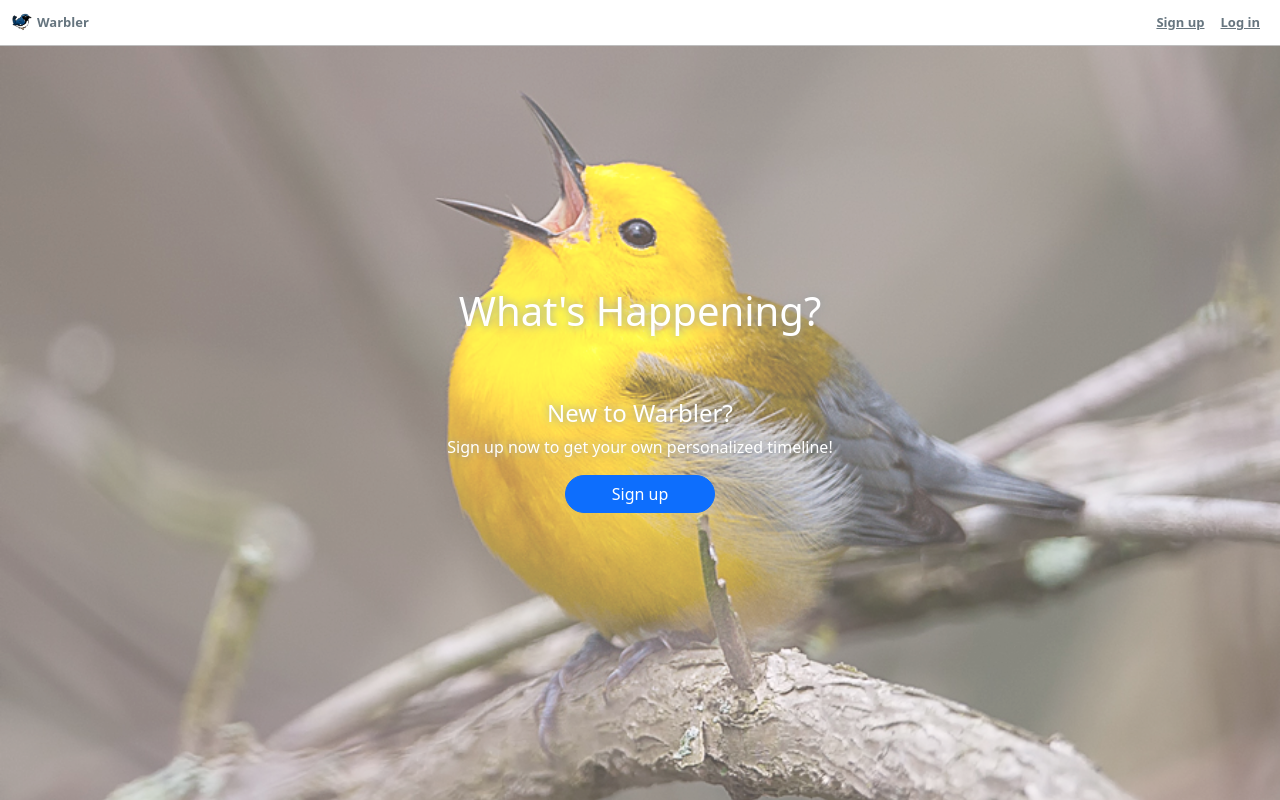
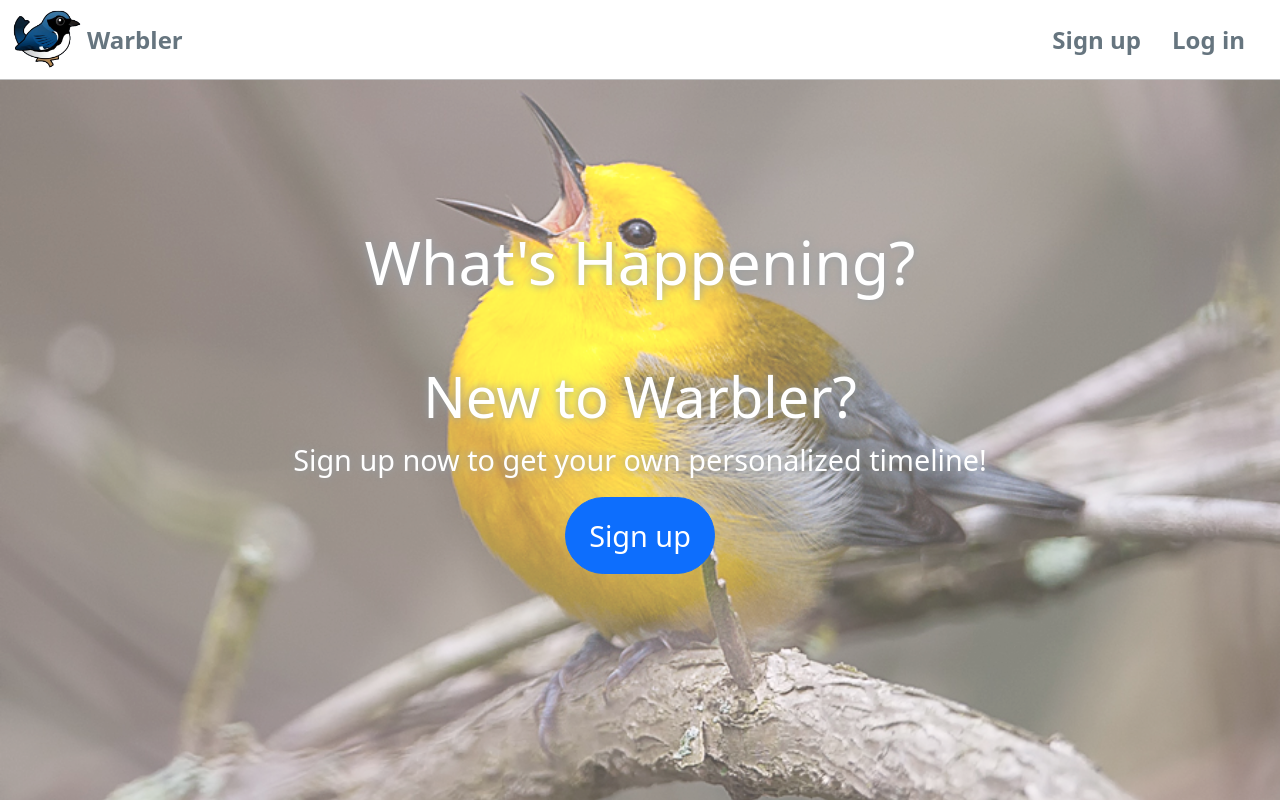
Before and after one commit to shavinski/flask-warbler, a Flask app: page / in a window 1280 px wide. Run offline with Flask 3, Linux system fonts and the light colour scheme.

Commit message:
Revamp navbar
Make nav links more visibile on larger screens
Make logo more visible on smaller screens

```diff
--- a/static/stylesheets/style.css
+++ b/static/stylesheets/style.css
@@ -24,7 +24,7 @@ body.error-404 {
 
 .navbar {
   background-color: #fff;
-  height: 46px;
+  height: 10vh;
   border-bottom: 1px solid rgba(0, 0, 0, 0.25);
   margin-bottom: 1rem;
   position: relative;
@@ -33,8 +33,10 @@ body.error-404 {
 
 .navbar a {
   color: #66757f;
-  font-size: 13px;
+  font-size: clamp(1em, 1vw + 2.5rem, 1.5em);
   font-weight: bold;
+  text-decoration: none;
+  margin-right: 15px;
 }
 
 .navbar a:hover {
@@ -46,16 +48,16 @@ body.error-404 {
   align-items: center;
 }
 
-.navbar-brand > img {
+.navbar-brand>img {
   display: inline-block;
   margin-bottom: 2px;
   margin-right: 5px;
-  width: 20px;
+  width: 70px;
   border-radius: 2px;
 }
 
-.nav > li > a > img {
-  width: 32px;
+.nav>li>a>img {
+  width: 70px;
   border-radius: 32px;
 }
 
@@ -68,9 +70,18 @@ ul.nav.navbar-nav li {
   display: flex;
 }
 
+.logout-btn {
+  font-size: clamp(1em, 1vw + 2.5rem, 1.5em);
+}
+
 nav form.navbar-form {
   display: flex;
   position: relative;
+}
+
+.search-input {
+  width: 300px !important;
+  padding: 1.4em;
 }
 
 #search.form-control {
@@ -82,7 +93,7 @@ nav form.navbar-form {
   box-sizing: border-box;
 }
 
-#search.form-control + .btn {
+#search.form-control+.btn {
   position: absolute;
   right: 9px;
   top: 2px;
@@ -92,8 +103,8 @@ nav form.navbar-form {
   color: #66757f;
 }
 
-#search.form-control + .btn:active,
-#search.form-control + .btn:focus {
+#search.form-control+.btn:active,
+#search.form-control+.btn:focus {
   box-shadow: none;
 }
 
@@ -108,7 +119,7 @@ nav form.navbar-form {
    a background color.
  */
 
-.onboarding > .navbar {
+.onboarding>.navbar {
   background-image: url("/static/images/nav-bg.png");
   background-size: 100% 100%;
 }
@@ -130,11 +141,11 @@ nav form.navbar-form {
   right: 16px;
 }
 
-.onboarding > .navbar a {
+.onboarding>.navbar a {
   color: #fff;
 }
 
-.onboarding > .navbar form.navbar-form {
+.onboarding>.navbar form.navbar-form {
   display: none;
 }
 
@@ -148,7 +159,7 @@ nav form.navbar-form {
   }
 }
 
-nav + .container {
+nav+.container {
   margin-bottom: 1rem;
 }
 
@@ -228,12 +239,12 @@ nav + .container {
   align-items: center;
 }
 
-.user-stats > .ms-auto {
+.user-stats>.ms-auto {
   display: flex;
   align-items: center;
 }
 
-.user-stats > .ms-auto .btn {
+.user-stats>.ms-auto .btn {
   min-width: 105px;
   padding: 6px 16px;
 }
@@ -246,7 +257,7 @@ nav + .container {
   line-height: 1;
 }
 
-.stat > .small {
+.stat>.small {
   color: #657786;
   font-weight: bold;
   font-size: 12px;
@@ -254,7 +265,7 @@ nav + .container {
   margin-bottom: 0;
 }
 
-.stat > .small + h4 {
+.stat>.small+h4 {
   font-size: 18px;
   font-weight: bold;
   padding-top: 3px;
@@ -333,7 +344,7 @@ nav + .container {
   margin-top: 20px;
 }
 
-.user-card > div {
+.user-card>div {
   position: absolute;
   background: white;
 }
@@ -373,7 +384,7 @@ nav + .container {
   margin-left: 10px;
 }
 
-.card-link > p {
+.card-link>p {
   position: absolute;
 }
 
@@ -434,6 +445,16 @@ p.card-bio {
 
 .home-hero h1 {
   margin-bottom: 4rem;
+  font-size: clamp(3.5em, 1vw + 3rem, 4.5em);
+}
+
+.home-hero h4 {
+  font-size: clamp(3.5em, 1vw + 2.5rem, 4.5em);
+}
+
+.home-hero p,
+.home-hero a {
+  font-size: clamp(1em, 1vw + 1rem, 2em);
 }
 
 .home-hero:before {
@@ -448,34 +469,34 @@ p.card-bio {
 
 /* ============================== Signed in Home */
 
-#home-aside > .user-card {
+#home-aside>.user-card {
   margin-top: 0;
   overflow: hidden;
 }
 
-#home-aside > .user-card .card-link {
+#home-aside>.user-card .card-link {
   display: flex;
 }
 
-#home-aside > .user-card .card-link > p {
+#home-aside>.user-card .card-link>p {
   margin-left: 0.5rem;
   margin-top: 0.25rem;
 }
 
-#home-aside > .user-card .stat {
+#home-aside>.user-card .stat {
   padding: 14px 0 7px;
 }
 
-#home-aside > .user-card .user-stats {
+#home-aside>.user-card .user-stats {
   display: flex;
   justify-content: space-around;
 }
 
-#home-aside > .user-card > div {
+#home-aside>.user-card>div {
   width: 100%;
 }
 
-#home-aside .card-link > p {
+#home-aside .card-link>p {
   position: relative;
 }
 
@@ -486,9 +507,9 @@ p.card-bio {
 /* ========================== Signup/Login */
 
 #user_form input.form-control {
-  font-size: 18px;
+  font-size: 20px;
   font-weight: bold;
-  padding: 12px;
+  padding: 1em;
 }
 
 /* =========================== Edit Page */
@@ -498,7 +519,7 @@ p.card-bio {
   justify-content: space-between;
 }
 
-.edit-btn-area > .btn {
+.edit-btn-area>.btn {
   width: 48%;
 }
 
@@ -561,7 +582,7 @@ p.card-bio {
   color: white;
 }
 
-.message-404 > h4.display-4 {
+.message-404>h4.display-4 {
   font-size: 2.5em;
 }
 
--- a/templates/base.html
+++ b/templates/base.html
@@ -23,7 +23,7 @@
 
     <div class="navbar-header">
       <a href="/" class="navbar-brand">
-        <img src="/static/images/warbler-logo.png" alt="logo">
+        <img class="img-fluid" src="/static/images/warbler-logo.png" alt="logo">
         <span>Warbler</span>
       </a>
     </div>
@@ -35,7 +35,7 @@
           <form class="navbar-form navbar-end" action="/users">
             <input
                 name="q"
-                class="form-control"
+                class="form-control search-input"
                 placeholder="Search Warbler"
                 aria-label="Search"
                 id="search">
@@ -60,7 +60,7 @@
         <form action="/logout" method="POST">
           {{ g.csrf_form.hidden_tag() }}
 
-          <button class='btn btn-link' type="submit">Log out</button>
+          <button class='btn btn-link logout-btn' type="submit">Log out</button>
         </form>
       {% endif %}
 
--- a/templates/home-anon.html
+++ b/templates/home-anon.html
@@ -9,7 +9,7 @@
     <h1>What's Happening?</h1>
     <h4>New to Warbler?</h4>
     <p>Sign up now to get your own personalized timeline!</p>
-    <a href="/signup" class="btn btn-primary">Sign up</a>
+    <a href="/signup" class="btn btn-primary p-3">Sign up</a>
   </div>
 
   <!-- home-anon template id -->
--- a/templates/home.html
+++ b/templates/home.html
@@ -61,7 +61,6 @@
         <form action="/messages/{{msg.id}}/toggle-like" method="POST">
           {{ g.csrf_form.hidden_tag() }}
           <input type="hidden" value="{{from_end_point}}" name="from-page">
-          <!-- TODO: Think about using a set here -->
           {% if msg in g.user.liked_messages %}
           <button type="submit" class="bi like-button border-0 bi-star-fill filled-gold"></button>
           {% else %}
--- a/templates/users/detail.html
+++ b/templates/users/detail.html
@@ -5,11 +5,11 @@
 <div id="warbler-hero" class="full-width">
   <img src="{{ user.header_image_url }}" alt="Header image for {{ user.username }}" id="user-header-image">
 </div>
-<img src="{{ user.image_url }}" alt="Image for {{ user.username }}" id="profile-avatar">
+<img class="img-fluid" src="{{ user.image_url }}" alt="Image for {{ user.username }}" id="profile-avatar">
 <div class="row full-width">
   <div class="container" style="max-width: 1300px;">
     <div class="row justify-content-end">
-      <div class="col-9">
+      <div class="col-8">
 
         <ul class="user-stats nav nav-pills">
 
```
